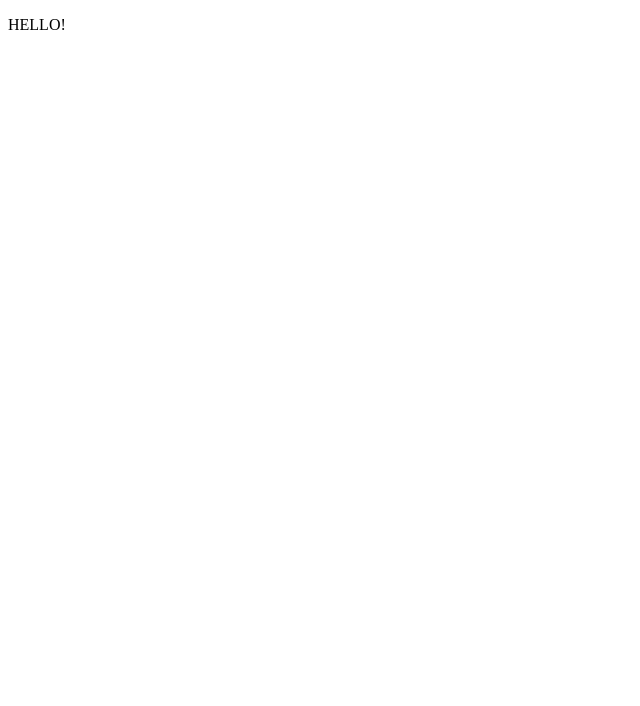
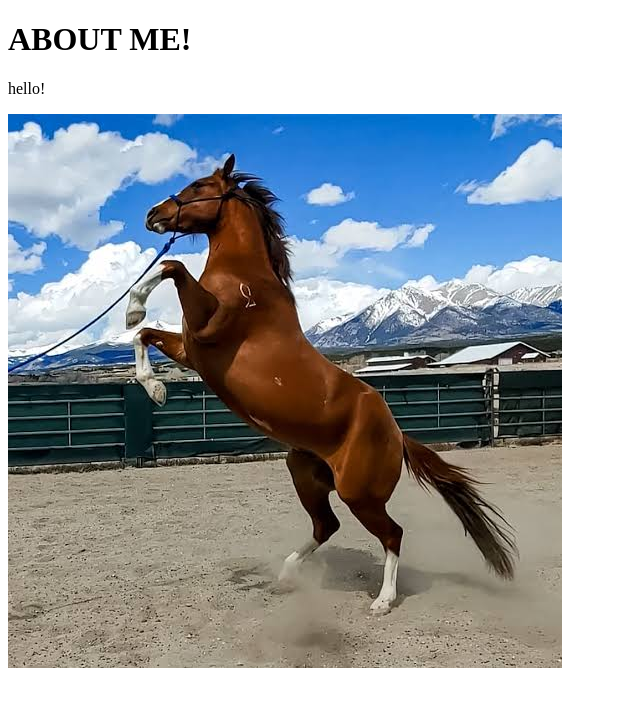
Before and after one commit to ASCII-CLUB/ASCII-CLUB.github.io, a plain HTML site: page index.html in a window 1280 px wide. Shown: the whole page, without its empty margins (0-640 px from the left). Drawn offline with Linux system fonts and the light colour scheme.

Commit message:
first page

```diff
--- a/index.html
+++ b/index.html
@@ -1,12 +1,20 @@
 <!DOCTYPE html>
-<html>
-    <body>
-        <main>
+<html lang="en">
+<head>
+    <meta charset="UTF-8">
+    <meta name="viewport" content="width=device-width, initial-scale=1.0">
+    <title>Document</title>
 
-            <p>
-                HELLO!
-            </p>
 
-        </main>
-    </body>
+
+</head>
+<body>
+    <h1> ABOUT ME!</h1>
+    <p>
+        hello!
+    </p>
+
+    <img src="images/images.jpg">
+
+</body>
 </html>
```
Also changed, not shown: images/images.jpg (added), styles.css (added).
